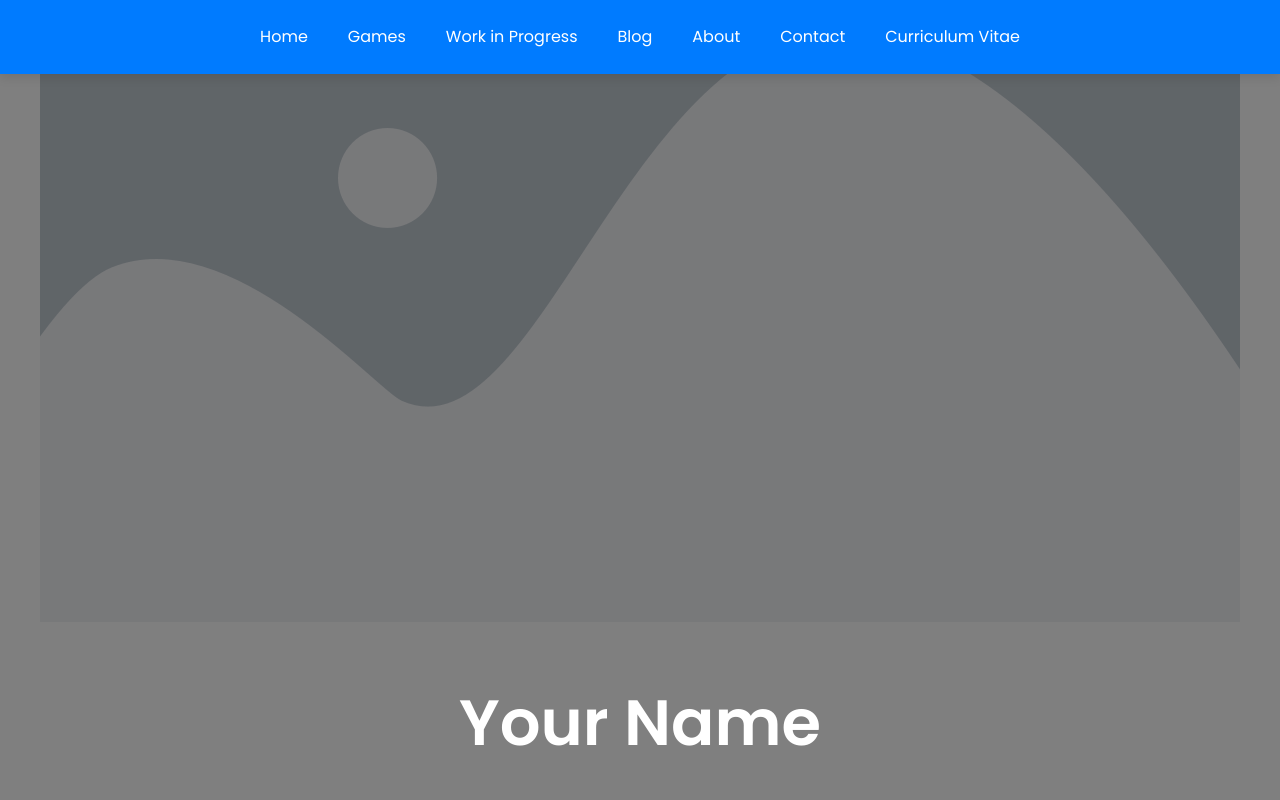
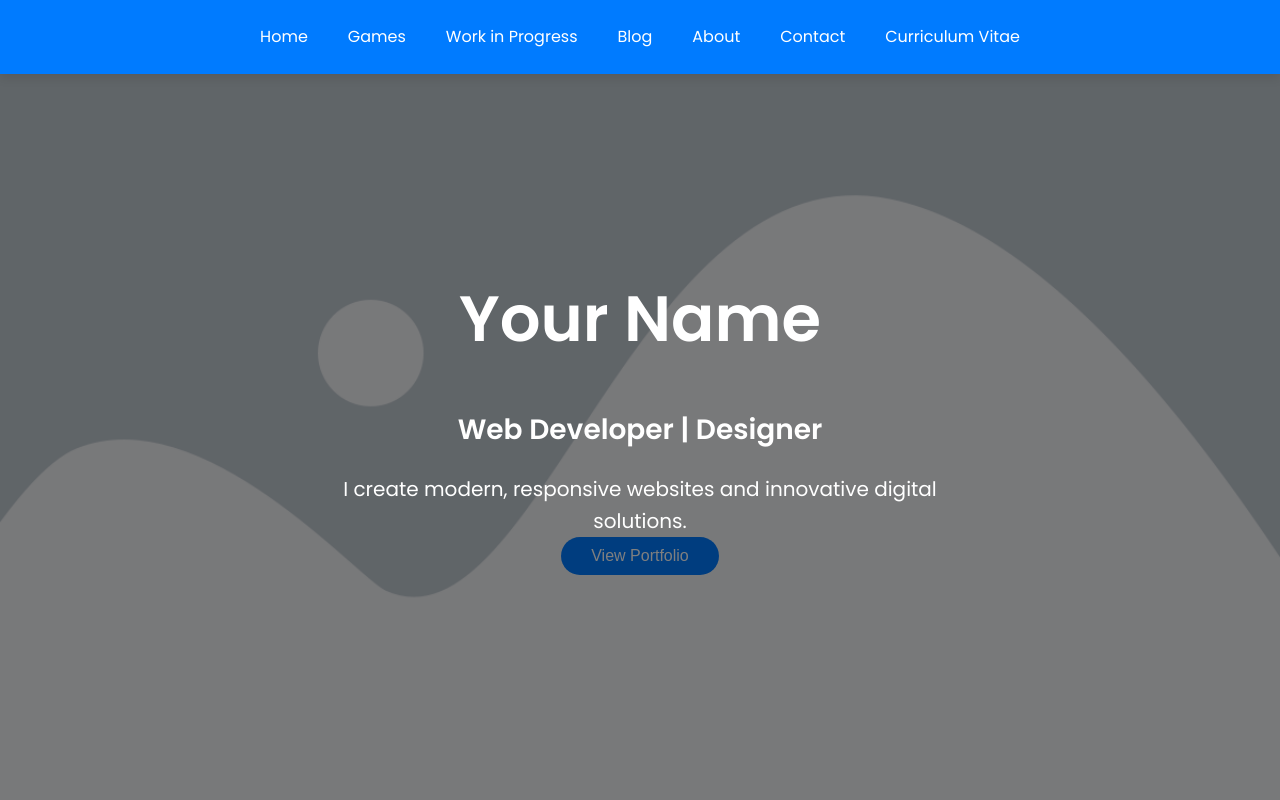
Before and after one commit to ShadowjGames/Adaptable_Design_2, a plain HTML site: page index.html in a window 1280 px wide. Shown: the top 800 px of the page. Drawn offline with Linux system fonts and the light colour scheme; files whose address does not match are found by name.

Commit message:
Update index.html

```diff
--- a/index.html
+++ b/index.html
@@ -32,7 +32,6 @@
     <!-- Header Section -->
     <header class="header">
         <div class="container">
-            <img src="Assets/Eliham/elementor-placeholder-image.webp" alt="Image-Menu">
             <div class="header-content text-center">
                 <h1 class="header-title">Your Name</h1>
                 <h4 class="header-subtitle">Web Developer | Designer</h4>
```
